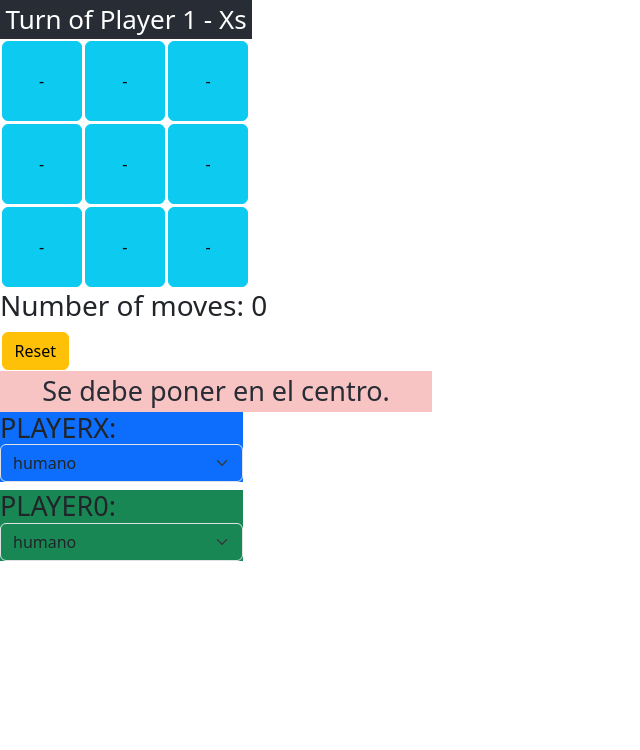
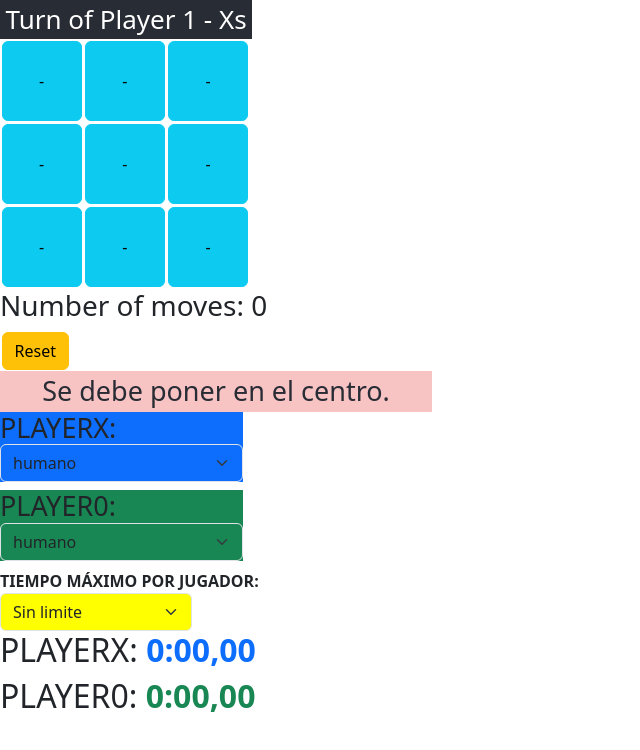
Before and after one commit to jgil19jgil19/TresEnRaya, a React (Create React App) app: page / in a window 1280 px wide. Shown: the top 750 px of the page, without its empty margins (0-640 px from the left). Built offline with nearby package versions, Linux system fonts and the light colour scheme.

Commit message:
Con temporizador y limitado por tiempo

```diff
--- a/src/components/App.js
+++ b/src/components/App.js
@@ -6,6 +6,7 @@
 import Rehacer from './Rehacer';
 import Replay from './Replay';
 import SelectorJugador from './SelectorJuagador';
+import Temporizador from './Temporizador';
 
 
 
@@ -15,12 +16,13 @@
 //import { useState, useEffect} from 'react';
 import React from 'react';
 import { connect } from 'react-redux';
-import { playPosition, reset, deshacer, rehacer, replay, cambiaModo } from '../redux/actions';
+import { playPosition, reset, deshacer, rehacer, replay, cambiaModo, reloj, ponLimite } from '../redux/actions';
 
 //const PLAYERX = "Player 1 - Xs";
 //const PLAYER0 = "Player 2 - 0s";
 //const MYURL = "https://api.npoint.io/c734e05e43c5b87dd971";
 import 'bootstrap/dist/css/bootstrap.min.css';
+//import Temporizador from './Temporizador';
 
 class App extends React.Component {
   constructor(props) {
@@ -31,6 +33,8 @@
     this.rehacerClick = this.rehacerClick.bind(this);
     this.replayClick = this.replayClick.bind(this);
     this.cambiaModoChange = this.cambiaModoChange.bind(this);
+    this.relojTic = this.relojTic.bind(this);
+    this.ponLimiteClick = this.ponLimiteClick.bind(this);
 
     this.botones = [[0, 0, 0], [0, 0, 0], [0, 0, 0]];
     for (let i = 0; i < 3; i++) {//creacion de las referencias para hacer click en los botones
@@ -39,10 +43,17 @@
       }
     }
 
+    this.crono=undefined;
+
   }
   appClick(rowNumber, columnNumber) {
     this.props.dispatch(playPosition(rowNumber, columnNumber, this.props.turn, this.props.values, this.resetClick, this.props.historico, this.props.faseTurno, this.props.moves));
     setTimeout(() => { this.ordenadorFacil() }, 2);
+
+    if(this.props.faseTurno.fase===0) {
+      //alert('Se ha lanzado crono:' +this.crono)
+      this.crono=setInterval(this.relojTic,10);
+    }
   }
   resetClick() {
     this.props.dispatch(reset());
@@ -61,6 +72,17 @@
     //console.log(jugador+': '+modo);
     this.props.dispatch(cambiaModo(jugador, modo))
     setTimeout(() => { this.ordenadorFacil() }, 2);
+  }
+  relojTic(){
+    //alert('confirmamos que crono:' +this.crono)
+    if(this.props.finalizado){
+      clearInterval(this.crono);
+    }
+    this.props.dispatch(reloj(this.props.tiempo.PLAYERX,this.props.tiempo.PLAYER0,this.props.tiempo.limite));
+  }
+
+  ponLimiteClick(limite){
+    this.props.dispatch(ponLimite(limite));
   }
 
   ordenadorFacil() {//inteligencia del ordenador para determinar sus movimientos
@@ -326,7 +348,7 @@
         elem = this.botones[casilla.row][casilla.col].current
       }
     }
-    elem.click();
+    if(elem!==undefined)elem.click();
     //console.log(JSON.stringify(esquinas))
     //if(this.props.jugadores===)
   }
@@ -348,6 +370,7 @@
         <Replay replayClick={this.replayClick} thisProps={this.props} />
         <SelectorJugador ficha="PLAYERX" cambiaModoChange={this.cambiaModoChange} />
         <SelectorJugador ficha="PLAYER0" cambiaModoChange={this.cambiaModoChange} />
+        <Temporizador tx={this.props.tiempo.PLAYERX} t0={this.props.tiempo.PLAYER0} ponLimiteClick={this.ponLimiteClick}/>
       </div>
     );
   }
@@ -356,3 +379,5 @@
   return { ...state };
 }
 export default connect(mapStateToProps)(App);
+
+//<Temporizador tx={this.props.tiempo.PLAYERX}/>
--- /dev/null
+++ b/src/components/Temporizador.js
@@ -0,0 +1,31 @@
+import React from 'react';
+import Form from 'react-bootstrap/Form';
+
+export default function Temporizador(props) {
+  const formatea=(t)=>{
+    let cent=t%100;
+    let seg=(t-cent)/100;
+    let seg1=seg%60;
+    let min=(seg-seg1)/60;
+    let aux=cent+'';
+    if (aux.length<2)cent='0'+aux
+    aux=seg1+'';
+    if (aux.length<2)seg1='0'+aux
+    return min+':'+seg1+','+cent;
+  }
+
+  return(
+    <div>
+    <span style={{fontWeight: 'bold'}}>TIEMPO MÁXIMO POR JUGADOR:</span>
+    <Form.Select aria-label="Default select example" style={{width: '12em', backgroundColor: 'yellow'}} onChange={(e) => { props.ponLimiteClick(e.target.value)}}>
+      <option value="0">Sin limite</option>
+      <option value="3000">30 segundos</option>
+      <option value="6000">1 minuto</option>
+      <option value="12000">2 minutos</option>
+    </Form.Select>
+    <h2>PLAYERX: <span style={{color:'#0d6efd', fontWeight: 'bold'}}>{formatea(props.tx)}</span></h2>
+    <h2>PLAYER0: <span style={{color:'#198754', fontWeight: 'bold'}}>{formatea(props.t0)}</span></h2>
+    </div>
+  );
+}
+//'PLAYERX'?'#0d6efd':'#198754'
--- a/src/redux/ReduxProvider.js
+++ b/src/redux/ReduxProvider.js
@@ -9,7 +9,8 @@
     constructor(props) {
         super(props);
         this.initialState = { values: VALUES, turn: PLAYERX, moves: 0, historico:{values:[JSON.stringify(VALUES)],n:1},
-         finalizado:false, faseTurno:{fase:0,x:-1,y:-1,turno:'X'}, modoPlay:false, jugadores:{PLAYERX:'humano', PLAYER0:'humano'}}
+         finalizado:false, faseTurno:{fase:0,x:-1,y:-1,turno:'X'}, modoPlay:false, jugadores:{PLAYERX:'humano', PLAYER0:'humano'},
+         tiempo:{PLAYERX:0, PLAYER0:0, activo:PLAYERX, limite: 0}}
         this.store = createStore(GlobalState, this.initialState);
     }
     render() {
--- a/src/redux/actions.js
+++ b/src/redux/actions.js
@@ -53,3 +53,17 @@
         modo: modo
     };
 }
+
+export function reloj(tx,t0,limite) {
+    return {
+        type: 'TIC',
+        tx,t0,limite
+    };
+}
+
+export function ponLimite(limite) {
+    return {
+        type: 'PONLIMITE',
+        limite
+    };
+}
--- a/src/redux/finalizadoReducer.js
+++ b/src/redux/finalizadoReducer.js
@@ -41,8 +41,14 @@
                 let tablero_R = JSON.parse(action.historico.values[action.historico.n]);
                 return comprueba(tablero_R);
             }else return state;
+        case 'TIC':
+            if(action.limite>0){
+                return (action.tx>action.limite||action.t0>action.limite)
+            }else return state;
         default:
             return state;
     }
 }
 export default finalizadoReducer;
+
+//tx,t0,limite
--- a/src/redux/reducers.js
+++ b/src/redux/reducers.js
@@ -7,6 +7,7 @@
 import faseReducer from './faseReducer';
 import modoPlayReducer from './modoPlayReducer.js';
 import jugadoresReducer from './jugadoresReducer.js';
+import tiempoReducer from './tiempoReducer.js';
 
 
 
@@ -18,7 +19,8 @@
     finalizado: finalizadoReducer,
     faseTurno: faseReducer,
     modoPlay: modoPlayReducer,
-    jugadores:jugadoresReducer
+    jugadores:jugadoresReducer,
+    tiempo:tiempoReducer
 });
 
 export default GlobalState;
--- /dev/null
+++ b/src/redux/tiempoReducer.js
@@ -0,0 +1,32 @@
+import { PLAYERX, PLAYER0 } from '../constants/constants';
+
+function tiempoReducer(state = {PLAYERX:0, PLAYER0:0, activo:PLAYERX, limite:0}, action) {
+    switch (action.type) {
+        case 'PLAY_POSITION':
+            //alert('kkk'+action.type)
+            let newState = JSON.parse(JSON.stringify(state));
+            newState.activo = action.turn === PLAYERX ? PLAYER0:PLAYERX;
+            switch (action.faseTurno.fase){
+                case 0:
+                    return newState;
+                case 1:
+                    return state;
+                case 2:
+                    return newState;
+                default: return state;//nunca se debe llegar
+            }
+        case 'RESET':
+            return {PLAYERX:0, PLAYER0:0, activo:PLAYERX, limite:state.limite}
+        case 'TIC':
+            let nuevo = JSON.parse(JSON.stringify(state));
+            nuevo.activo===PLAYERX?nuevo.PLAYERX++:nuevo.PLAYER0++;
+            return nuevo;
+        case 'PONLIMITE':
+            let nestado=JSON.parse(JSON.stringify(state));
+            nestado.limite=action.limite;
+            return nestado;
+        default:
+            return state;
+    }
+}
+export default tiempoReducer;
```
